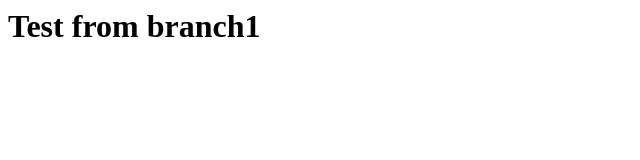
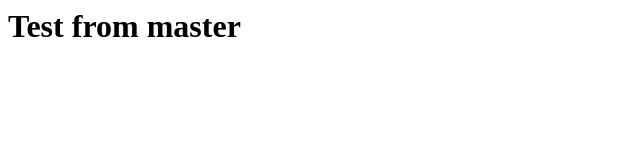
Before and after one commit to joaobatistajunior/testGit, a plain HTML site: page index.html in a window 1280 px wide. Shown: the full height of the page, 0-640 px from the left. Drawn offline with Linux system fonts and the light colour scheme.

Commit message:
commit from master

```diff
--- a/index.html
+++ b/index.html
@@ -1 +1 @@
-<h1>Test from branch1</h1>
+<h1>Test from master</h1>
```
